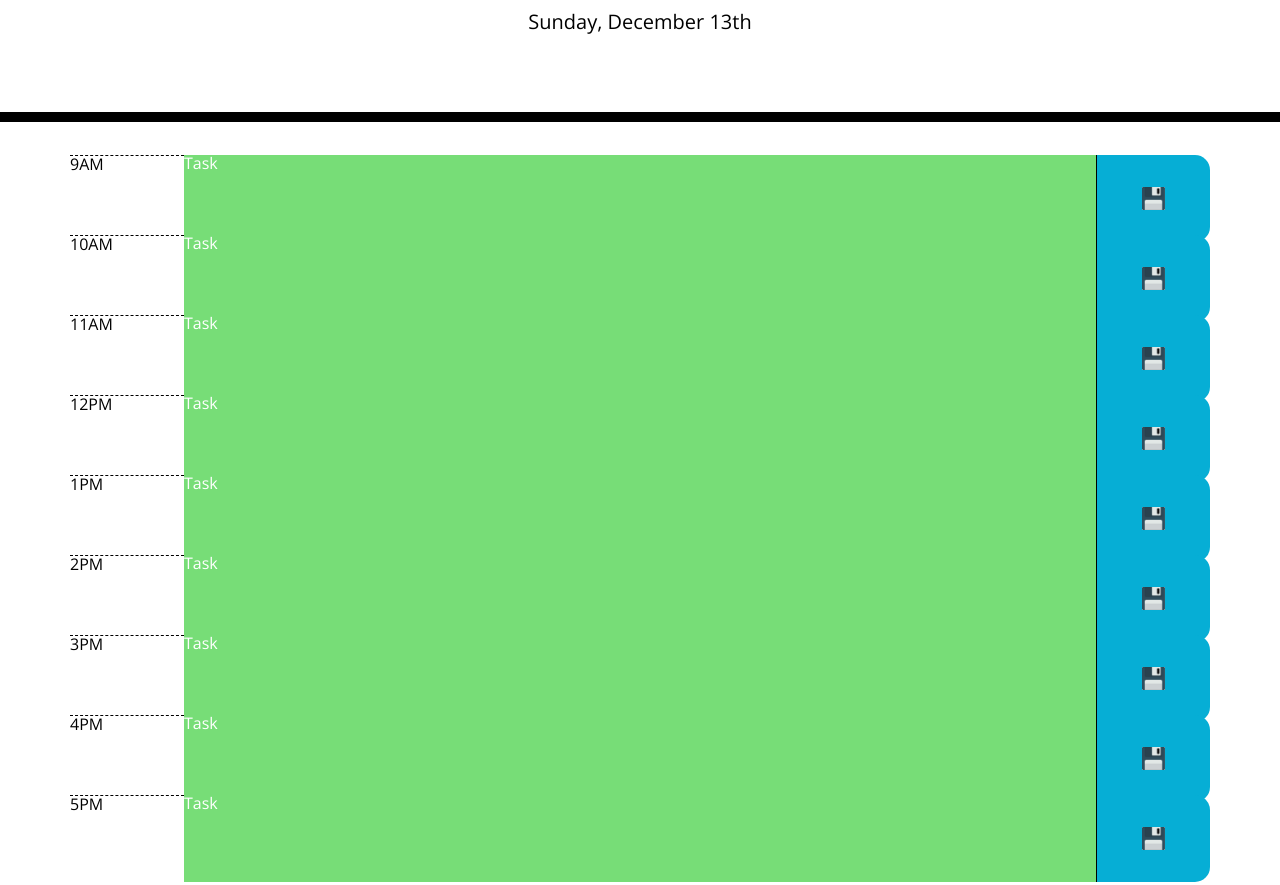
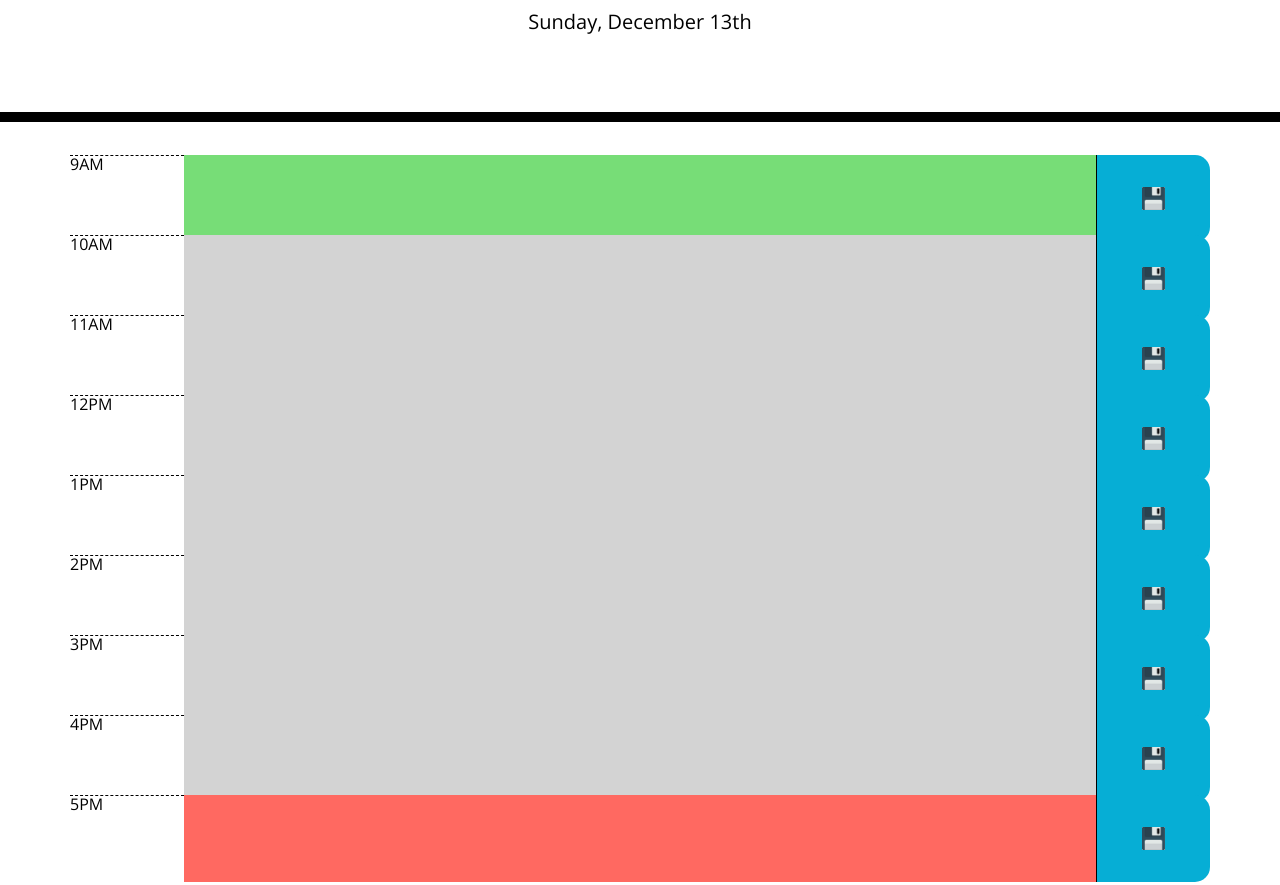
Before and after one commit to avpizarro/workDayScheduler, a plain HTML site: page index.html in a window 1280 px wide. Shown: the part 211-1096 px from the top of the page. Drawn offline with nearby package versions, Linux system fonts and the light colour scheme.

Commit message:
Add row colour, store tasks

```diff
--- a/index.html
+++ b/index.html
@@ -21,7 +21,6 @@
     <link rel="stylesheet" href="style.css" />
     <title>Work Day Scheduler</title>
   </head>
-
   <body>
     <header class="jumbotron">
       <h1 class="display-1">Work Day Scheduler</h1>
@@ -32,68 +31,68 @@
       <!-- Timeblocks go here -->
       <div class="row">
         <div class="hour">9AM</div>
-        <div class="description">Task</div>
+        <div class="description" data-index="9" contenteditable="true"></div>
         <div class="saveBtn">
           <img src="./Assets/save.png" alt="floppy disk" width = 20%>
         </div>
       </div>
       <div class="row">
         <div class="hour">10AM</div>
-        <div class="description">Task</div>
+        <div class="description" data-index="10" contenteditable="true"></div>
         <div class="saveBtn">
           <img src="./Assets/save.png" alt="floppy disk" width = 20%>
         </div>
       </div>
       <div class="row" valu>
         <div class="hour">11AM</div>
-        <div class="description">Task</div>
+        <div class="description" data-index="11" contenteditable="true" contenteditable="true"></div>
         <div class="saveBtn">
           <img src="./Assets/save.png" alt="floppy disk" width = 20% >
         </div>
       </div>
       <div class="row">
         <div class="hour">12PM</div>
-        <div class="description">Task</div>
+        <div class="description" data-index="12" contenteditable="true"></div>
         <div class="saveBtn">
           <img src="./Assets/save.png" alt="floppy disk" width = 20%>
         </div>
       </div>
       <div class="row">
         <div class="hour">1PM</div>
-        <div class="description">Task</div>
+        <div class="description" data-index="13" contenteditable="true"></div>
         <div class="saveBtn">
           <img src="./Assets/save.png" alt="floppy disk" width = 20%>
         </div>
       </div>
       <div class="row">
         <div class="hour">2PM</div>
-        <div class="description">Task</div>
+        <div class="description" data-index="14" contenteditable="true"></div>
         <div class="saveBtn">
           <img src="./Assets/save.png" alt="floppy disk" width = 20%>
         </div>
       </div>
       <div class="row">
         <div class="hour">3PM</div>
-        <div class="description">Task</div>
+        <div class="description" data-index="15" contenteditable="true"></div>
         <div class="saveBtn">
           <img src="./Assets/save.png" alt="floppy disk" width = 20%>
         </div>
       </div>
       <div class="row">
         <div class="hour">4PM</div>
-        <div class="description">Task</div>
+        <div class="description" data-index="16" contenteditable="true"></div>
         <div class="saveBtn">
           <img src="./Assets/save.png" alt="floppy disk" width = 20%>
         </div>
       </div>
       <div class="row">
         <div class="hour">5PM</div>
-        <div class="description">Task</div>
+        <div class="description" data-index="17" contenteditable="true"></div>
         <div class="saveBtn">
           <img src="./Assets/save.png" alt="floppy disk" width = 20%>
         </div>
       </div>
-    </div>
+   </div>
     <script src="https://code.jquery.com/jquery-1.4.1.min.js"></script>
     <script src="https://cdnjs.cloudflare.com/ajax/libs/moment.js/2.24.0/moment.min.js"></script>
     <script src="script.js"></script>
--- a/script.js
+++ b/script.js
@@ -1,21 +1,48 @@
+// Set current time
 var today = moment();
 $("#currentDay").text(today.format("dddd, MMMM Do"));
 
-var todayTime = moment().format("LT");
+// Assign row color
+var todayTime = moment().format("hA");
 console.log(todayTime);
 
-var hour = $(".hour").text();
-console.log(hour);
+$.each($('.description'), function() {
+    if($(this).prev().text() === todayTime)
+    $(this).addClass("present");
 
-if (hour === todayTime) {
-    $(".description").addClass("present");
-}
-console.log($(".description"));
+    else if ($(this).prev().text() < todayTime)
+    $(this).addClass("past");
 
-if ($(".hour").text() < todayTime) {
-    $(".description").addClass("past");
-}
+    else $(this).addClass("future");
+});
 
-if ($(".hour").text() > todayTime) {
-    $(".description").addClass("future");
-}
+//Store Taks
+var allTasks = [];
+
+$(".saveBtn").click(function(event){
+    var task = $(this).siblings().text();
+    if ($(this).prev().text() !== "") {
+    allTasks.push(task);
+    localStorage.setItem("task", JSON.stringify(allTasks));
+    }
+})
+
+//Display stored  Tasks
+var storedTask = JSON.parse(localStorage.getItem("task"));
+console.log(storedTask);
+var res = [];
+
+if (storedTask !== null) {
+    for (i=0;i<storedTask.length; i++) {
+        var res = storedTask[i].split("M");
+        console.log(res);
+
+    $.each($('.description'), function() {
+
+        if
+        ($(this).prev().text().charAt(0) === res[0].charAt(0) &&
+         $(this).prev().text().charAt(1) === res[0].charAt(1))
+
+        $(this).append(res[1]);
+    })
+}}
--- a/style.css
+++ b/style.css
@@ -46,17 +46,17 @@ textarea{
 
 .past {
   background-color: #d3d3d3;
-  color: white;
+  color: black;
 }
 
 .present {
   background-color: #ff6961;
-  color: white;
+  color: black;
 }
 
 .future {
   background-color: #77dd77;
-  color: white;
+  color: black;
 }
 
 .saveBtn {
@@ -79,3 +79,9 @@ img {
   margin: auto;
   display: block;
 }
+
+img:hover {
+  margin: auto;
+  display: block;
+  width: 25%;
+}
```
